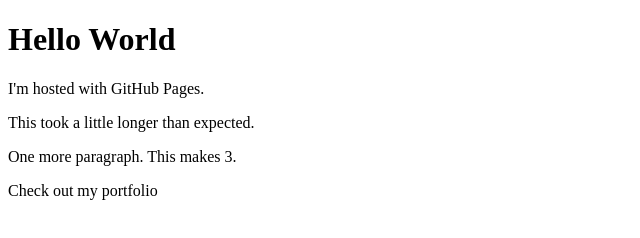
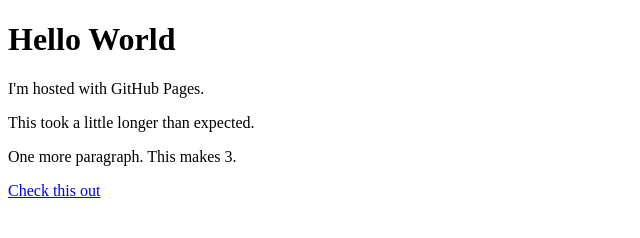
Before and after one commit to gitmcd/gitmcd.github.io, a plain HTML site: page index.html in a window 1280 px wide. Shown: the whole page, without its empty margins (0-640 px from the left). Drawn offline with Linux system fonts and the light colour scheme.

Commit message:
change link to chive
change link to chive

```diff
--- a/index.html
+++ b/index.html
@@ -5,6 +5,6 @@
 <p>I'm hosted with GitHub Pages.</p>
 <p>This took a little longer than expected.</p>
 <p>One more paragraph. This makes 3.</p>
-<a href"https://iamdoyle.com">Check out my portfolio</a>
+<a href="https://www.thechivery.com">Check this out</a>
 </body>
 </html>
```
